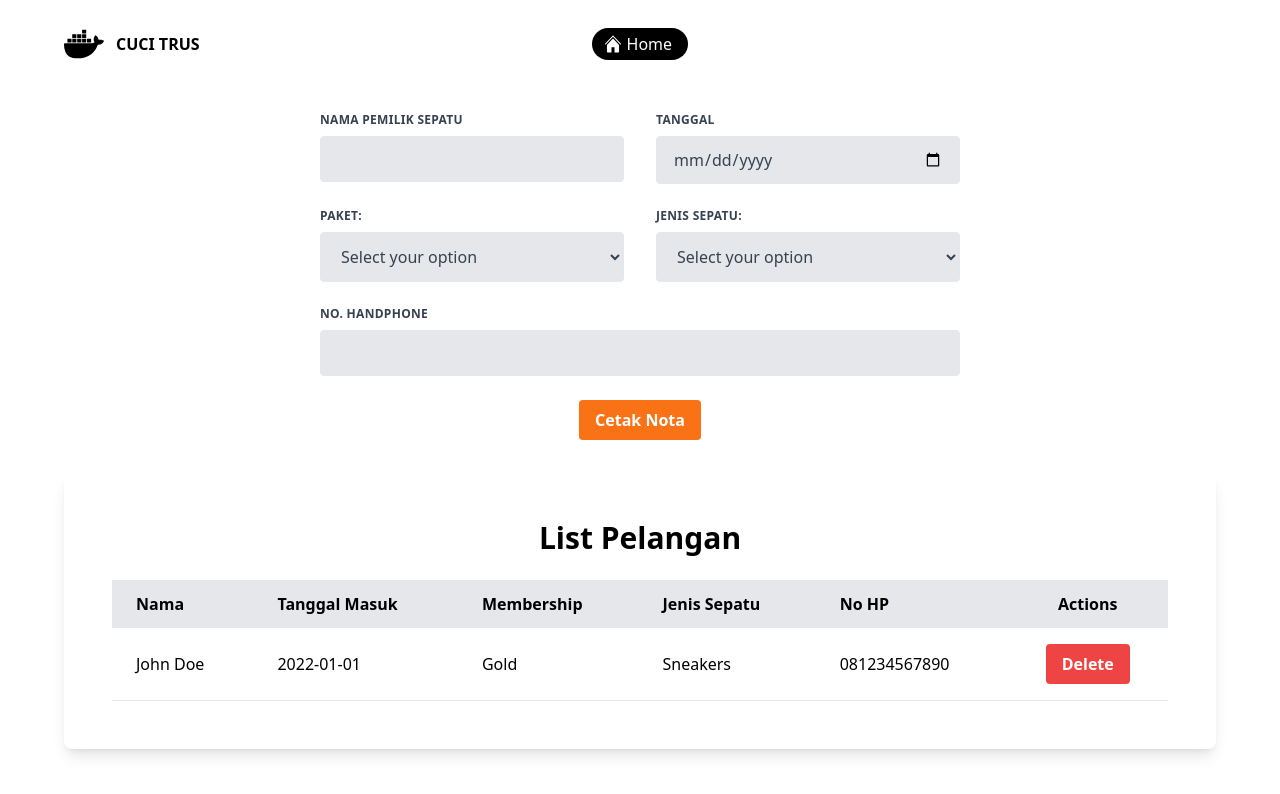
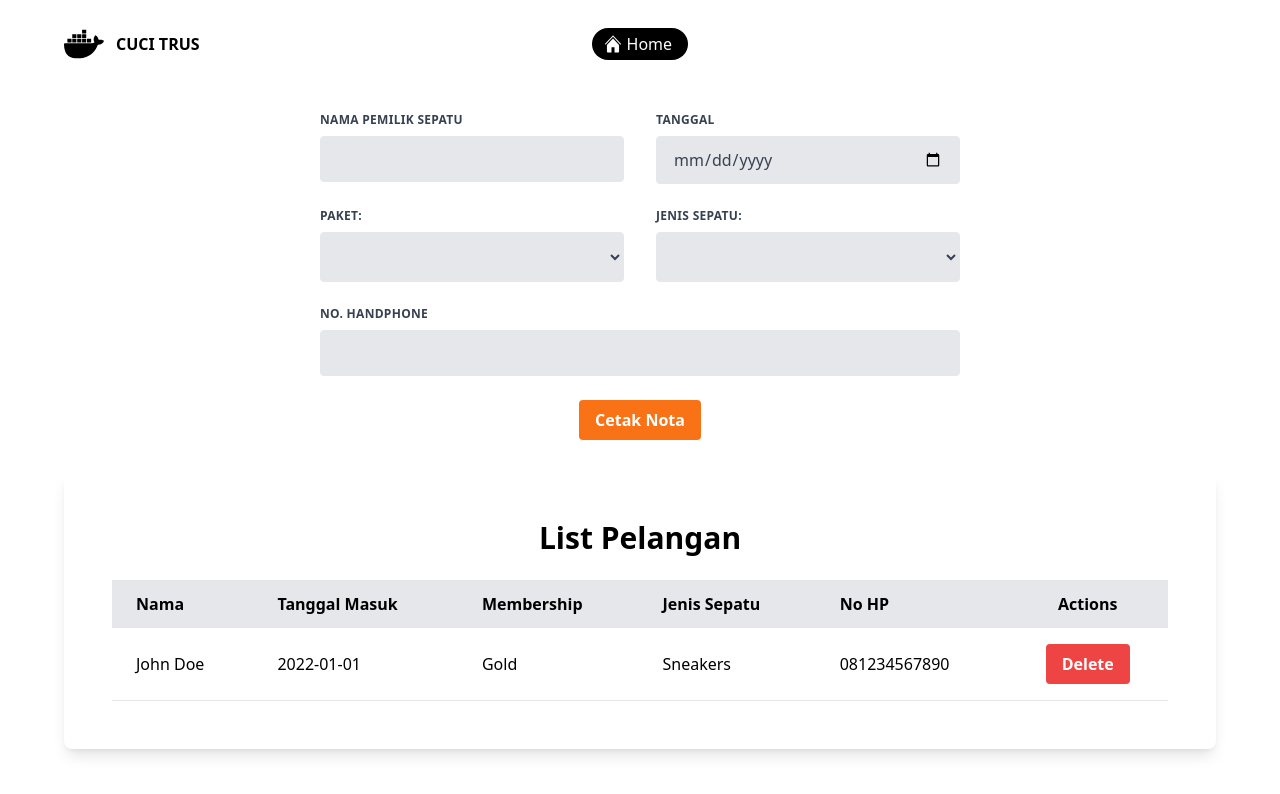
Before and after one commit to jheffanD/docker_cuci-sepatu, a React (Create React App) app: page / in a window 1280 px wide. Shown: the top 794 px of the page. Built offline with nearby package versions, Linux system fonts and the light colour scheme.

Commit message:
update on-dev to pages input

```diff
--- a/src/pages/Input/page.jsx
+++ b/src/pages/Input/page.jsx
@@ -43,11 +43,11 @@ export default function Input() {
               name="membership"
             >
               <option value="" disabled selected>
-                Select your option
+                {/* Select your option */}
               </option>
-              <option value="silver">Silver</option>
-              <option value="platinum">Platinum</option>
-              <option value="gold">Gold</option>
+              <option value="silver">Biasa</option>
+              <option value="platinum">Lumayan</option>
+              <option value="gold">Bagus</option>
             </select>
           </div>
           <div className="w-full xl:w-1/2 px-4">
@@ -62,7 +62,7 @@ export default function Input() {
               name="jenis"
             >
               <option value="" disabled selected>
-                Select your option
+                {/* Select your option */}
               </option>
               <option value="canvas">Canvas</option>
               <option value="katun">Katun</option>
```
